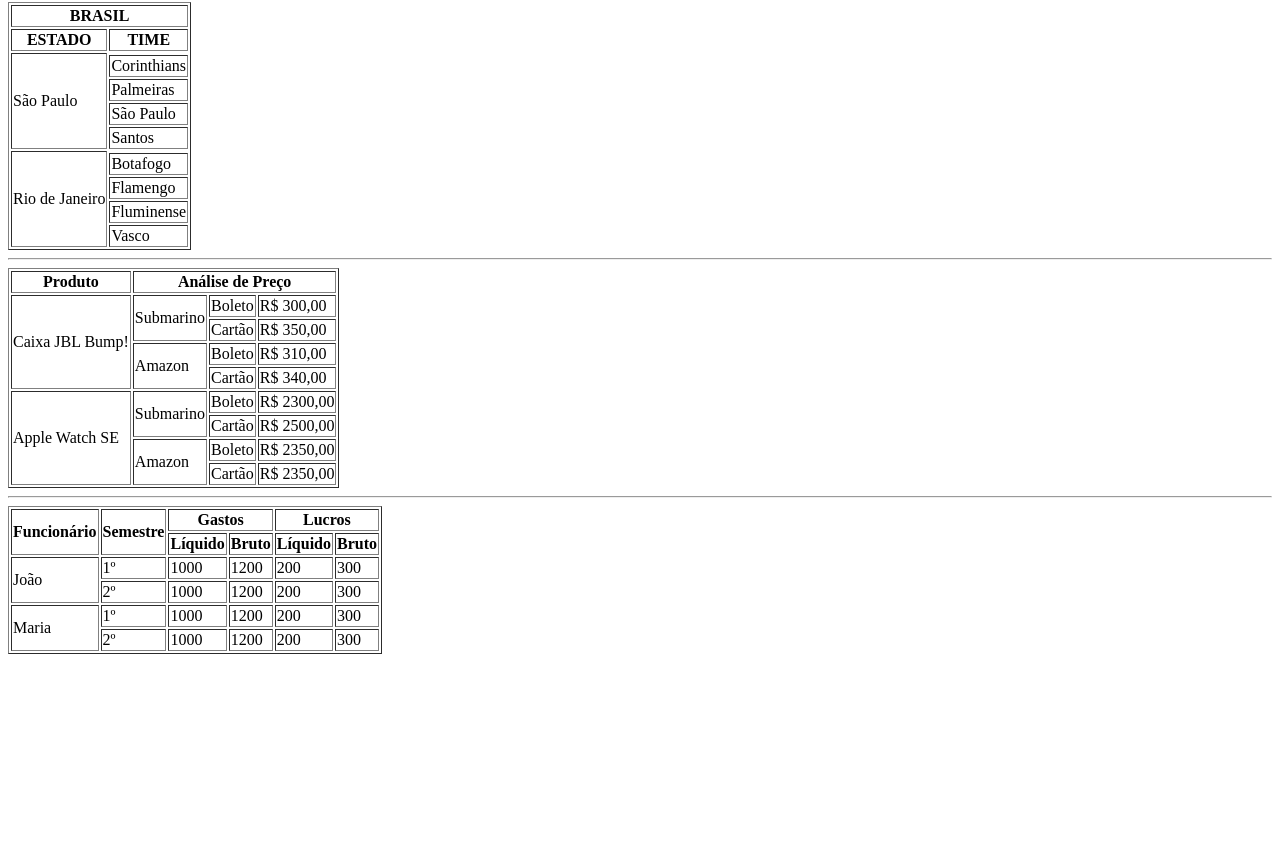
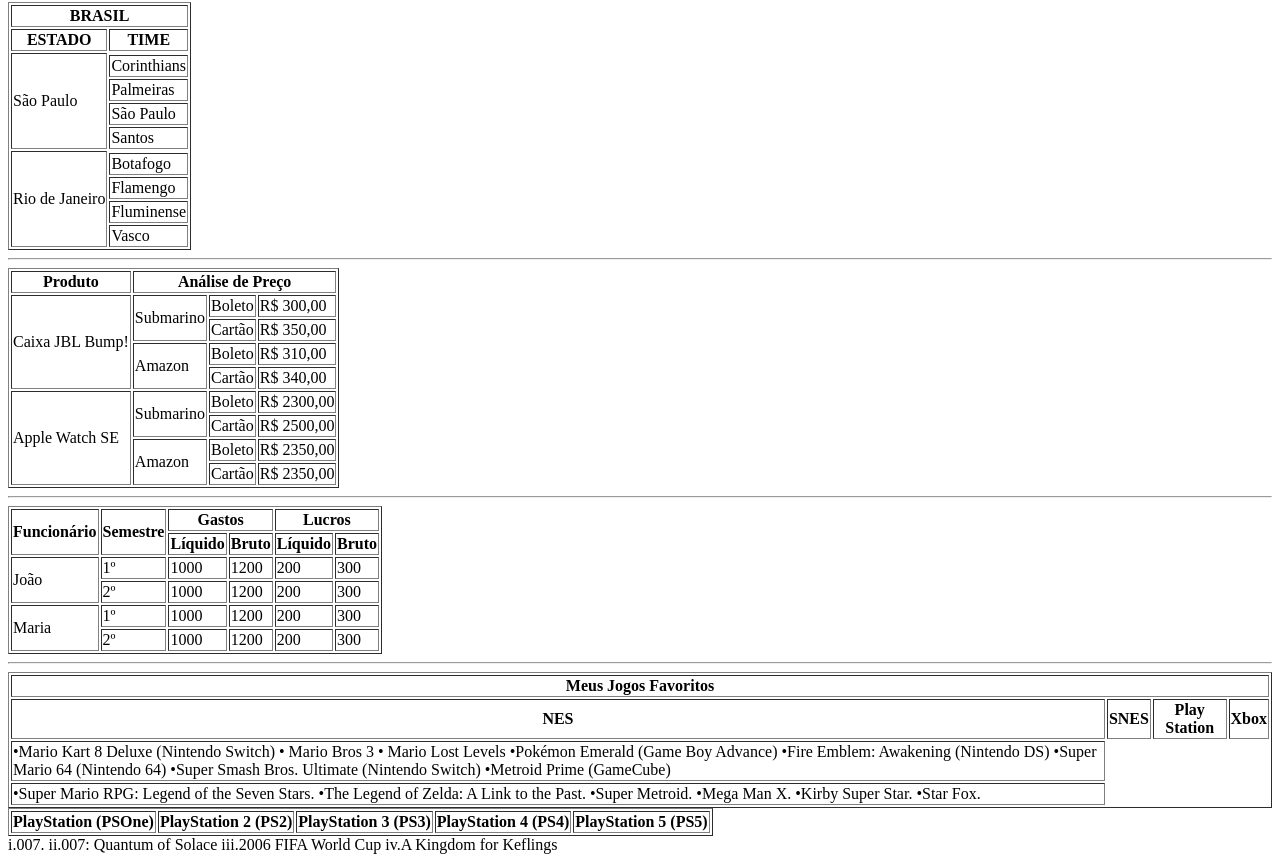
Before and after one commit to mrizzii/CSW2025-2, a plain HTML site: page CSW - AULA 06/index.html in a window 1280 px wide. Shown: the part 220-1082 px from the top of the page. Before the commit the page ends 882 px from the top, so only its background shows below. Drawn offline with Linux system fonts and the light colour scheme.

Commit message:
Add files via upload

```diff
--- a/CSW - AULA 06/index.html
+++ b/CSW - AULA 06/index.html
@@ -142,6 +142,55 @@
                 <td>300</td>
             </tr>
         </table>
+        <hr>
+        <table border="1">
+            <thead>
+            <tr>
+                <th colspan="4">Meus Jogos Favoritos</th>
+            </tr>
+            <tr>
+                <th>NES</th>
+                <th>SNES</th>
+                <th>Play Station</th>
+                <th>Xbox</th>
+            </tr>
+        </thead>
+            <tbody>
+            <tr>
+                <td>•Mario Kart 8 Deluxe (Nintendo Switch)
+                • Mario Bros 3
+                • Mario Lost Levels
+                •Pokémon Emerald (Game Boy Advance)
+                •Fire Emblem: Awakening (Nintendo DS)
+                •Super Mario 64 (Nintendo 64)
+                •Super Smash Bros. Ultimate (Nintendo Switch)
+                •Metroid Prime (GameCube)</td>
+            </tr>
+            <tr>
+                <td rowspan="2">•Super Mario RPG: Legend of the Seven Stars.
+                    •The Legend of Zelda: A Link to the Past.
+                    •Super Metroid.
+                    •Mega Man X.
+                    •Kirby Super Star.
+                    •Star Fox.</td>
+            </tr>
+            <tr>
+                <table border="1">
+                <tr>
+                    <th>PlayStation (PSOne)</th>
+                    <th>PlayStation 2 (PS2)</th>
+                    <th>PlayStation 3 (PS3)</th>
+                    <th>PlayStation 4 (PS4)</th>
+                    <th>PlayStation 5 (PS5)</th>
+                </tr></table></tbody>
+                <tr>
+                    <td colspan="4">i.007.
+                        ii.007: Quantum of Solace
+                        iii.2006 FIFA World Cup
+                        iv.A Kingdom for Keflings</td>
+                </tr>
+
+        </table>
 </head>
 <body>
 </body>
```
